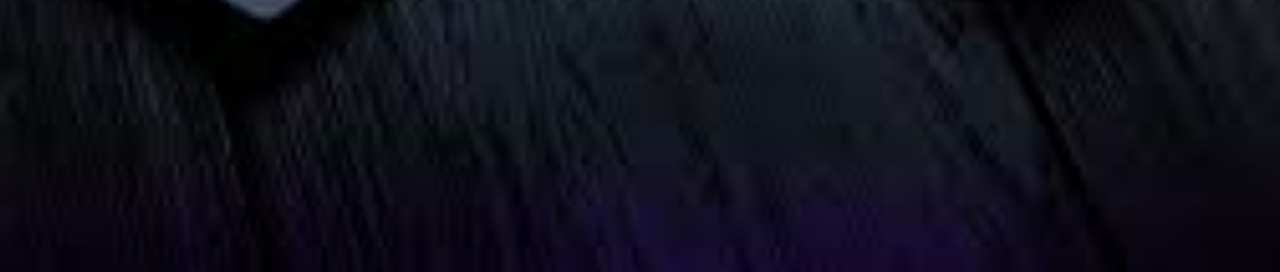
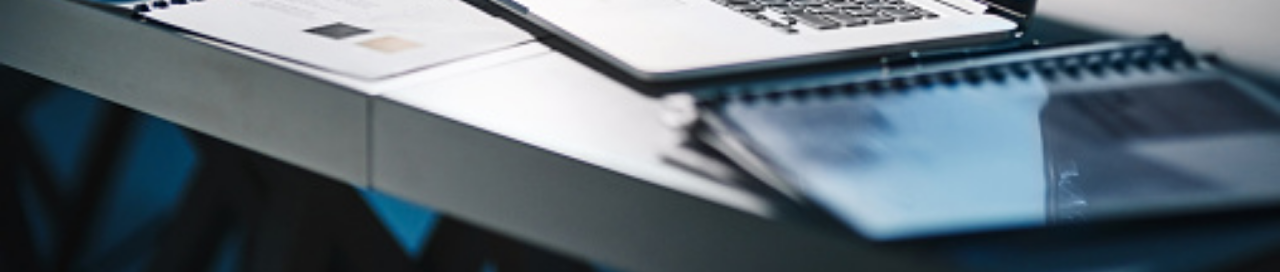
Before and after one commit to Valackcackling/portfolio, a plain HTML site: page index.html in a window 1280 px wide. Shown: the part 528-800 px from the top of the page. Drawn offline with nearby package versions, Linux system fonts and the light colour scheme.

Commit message:
Update style.css

```diff
--- a/style.css
+++ b/style.css
@@ -152,7 +152,7 @@ section .title::after{
 /* home section styling */
 .home{
     display: flex;
-    background: url("images.jpg") no-repeat center;
+    background: url("bg.jpg") no-repeat center;
     height: 100vh;
     color: #fff;
     min-height: 500px;
```
